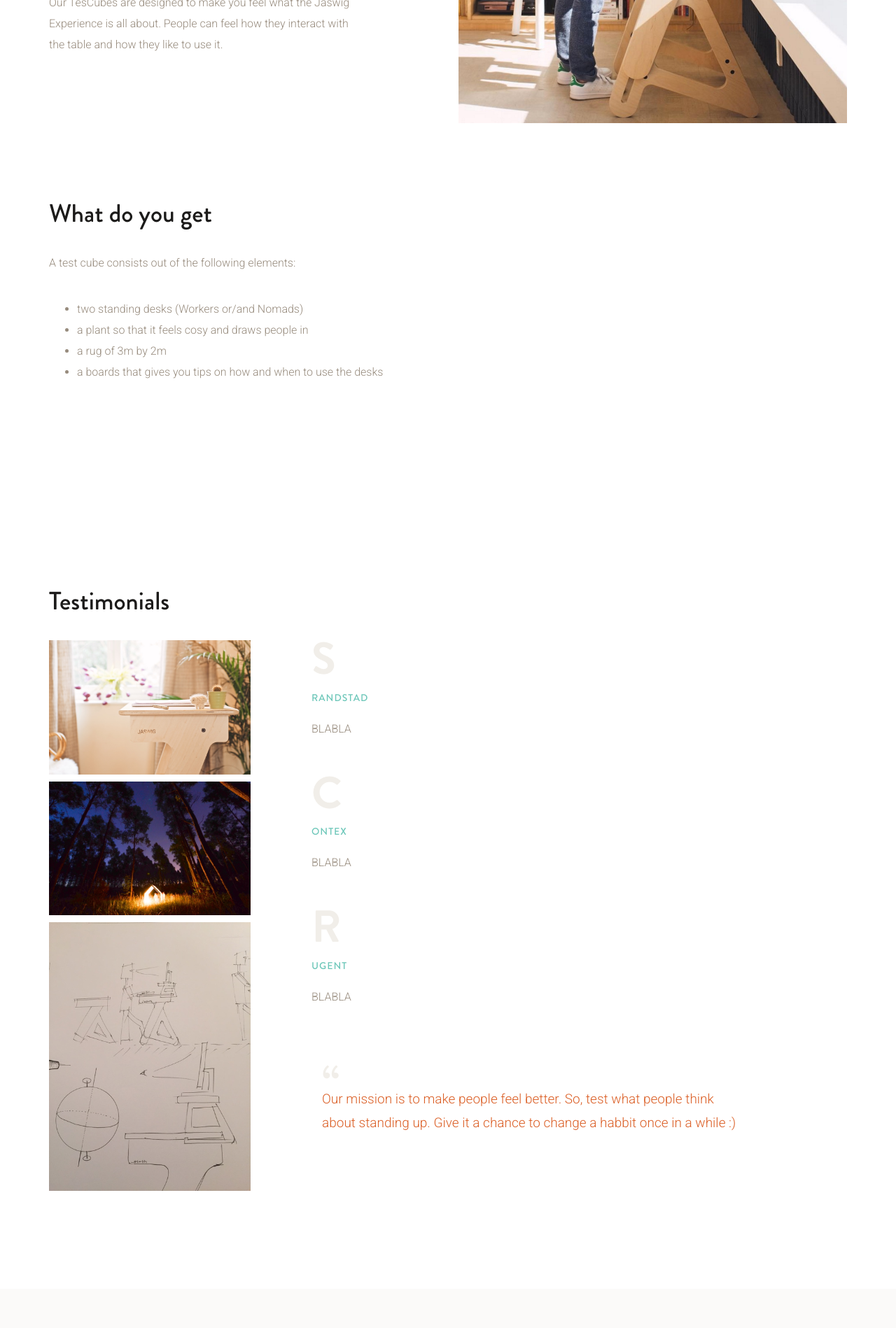
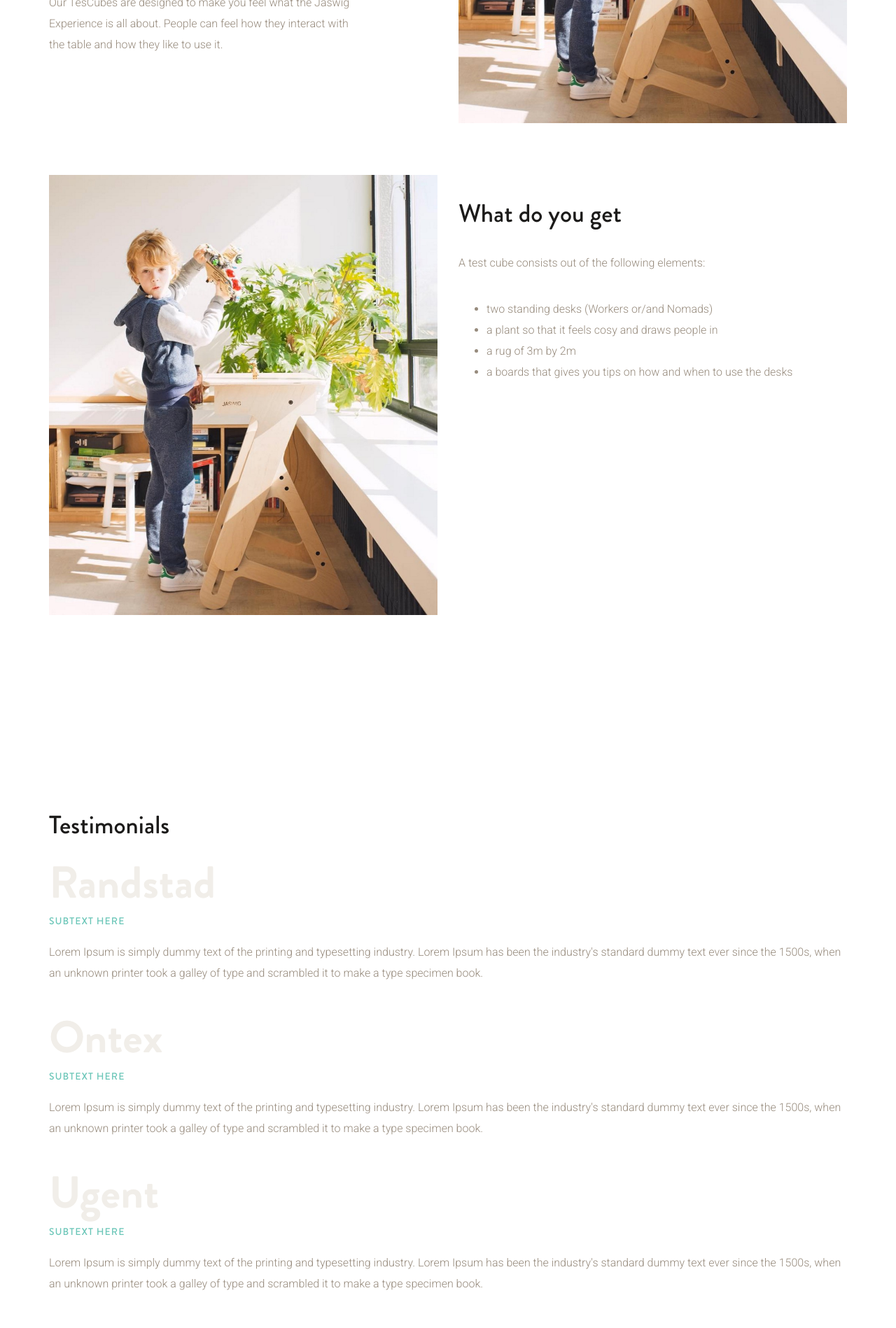
Before and after one commit to samuelrieder/jaswig.github.io, a Jekyll site: the page built from TestCube.html, in a window 1280 px wide. Shown: the part 690-2588 px from the top of the page at 70% size. Built offline with Jekyll 4.4.1, drawn with Linux system fonts in a browser that asks for light colours; nearby versions of some CDN libraries.

Commit message:
- Added .editorconfig for one code style for all developers - Testimonials wip

```diff
--- a/TestCube.html
+++ b/TestCube.html
@@ -23,7 +23,10 @@ position: 3
     </div>
   </div>
   <div class="row padding-bottom">
-    <div class="col-xs-12">
+    <div class="col-xs-12 col-md-6">
+      <img src="/images/standing-desk-for-kids.jpg" alt="">
+    </div>
+    <div class="col-xs-12 col-md-6">
       <h2>What do you get</h2>
       <p>
         A test cube consists out of the following elements:
@@ -38,48 +41,59 @@ position: 3
   </div>
 </div>
 
-<div class="values">
+
+<div class="values testcube-testimonials">
+
   <div class="container">
+    <h2>Testimonials</h2>
+
+    <div class="testcube-testimonials__list">
       <div class="row">
-      <div class="col-xs-12">
-        <h2>Testimonials</h2>
-      </div>
-    </div>
-    <div class="row">
-      <div class="values-images col-xs-12 col-md-4">
-        <img src="/images/responsibility.jpg" alt="">
-        <img src="/images/community.jpg" alt="">
-        <img src="/images/simplicity.jpg" alt="">
-      </div>
-      <div class="col-xs-12 col-md-8">
-        <div class="row">
+        <div class="col-xs-12 col-md-12">
           <div class="value">
-              <span class="value-sign">S</span>
-              <h4 class="upper">Randstad</h4>
-              <p>BLABLA
+            <span class="value-sign">Randstad</span>
+            <h4 class="upper">Subtext here</h4>
+            <p>
+              Lorem Ipsum is simply dummy text of the printing and typesetting industry. Lorem Ipsum has been the industry's standard dummy text ever since the 1500s, when an unknown printer took a galley of type and scrambled it to make a type specimen book.
             </p>
           </div>
           <div class="value">
-              <span class="value-sign">C</span>
-              <h4 class="upper">Ontex</h4>
-              <p>BLABLA
+            <span class="value-sign">Ontex</span>
+            <h4 class="upper">Subtext here</h4>
+            <p>
+              Lorem Ipsum is simply dummy text of the printing and typesetting industry. Lorem Ipsum has been the industry's standard dummy text ever since the 1500s, when an unknown printer took a galley of type and scrambled it to make a type specimen book.
             </p>
           </div>
           <div class="value">
-              <span class="value-sign">R</span>
-              <h4 class="upper">Ugent</h4>
-              <p>BLABLA</p>
+            <span class="value-sign">Ugent</span>
+            <h4 class="upper">Subtext here</h4>
+            <p>
+              Lorem Ipsum is simply dummy text of the printing and typesetting industry. Lorem Ipsum has been the industry's standard dummy text ever since the 1500s, when an unknown printer took a galley of type and scrambled it to make a type specimen book.
+            </p>
           </div>
         </div>
+      </div>
+    </div>
+
+    <div class="testcube-testimonials__gallery">
       <div class="row">
-          <div class="values-quote col-xs-12">
-            <span class="values-quote-sign">&ldquo;</span>
-            <p>Our mission is to make people feel better. So, test what people think about standing up. Give it a chance to change a habbit once in a while :)</p>
+        <div class="col-xs-12 col-md-4">
+          <img src="/images/responsibility.jpg" alt="">
+        </div>
+        <div class="col-xs-12 col-md-4">
+          <img src="/images/community.jpg" alt="">
+        </div>
+        <div class="col-xs-12 col-md-4">
+          <img src="/images/simplicity.jpg" alt="">
         </div>
       </div>
     </div>
   </div>
 </div>
+
+<div class="values-quote col-xs-12">
+  <span class="values-quote-sign">&ldquo;</span>
+  <p>Our mission is to make people feel better. So, test what people think about standing up. Give it a chance to change a habbit once in a while :)</p>
 </div>
 
 <div class="team">
--- /dev/null
+++ b/_sass/jaswig/_testcube-testimonials.scss
@@ -0,0 +1,15 @@
+.testcube-testimonials {
+
+  &__list {
+    p {
+      max-width: 100%;
+    }
+  }
+
+
+  &__gallery {
+    img {
+      max-width: 100%;
+    }
+  }
+}
--- a/css/main.scss
+++ b/css/main.scss
@@ -24,4 +24,5 @@
 @import "jaswig/values";
 @import "jaswig/video-modal";
 @import "jaswig/why-jaswig";
+@import "jaswig/testcube-testimonials";
 @import "scroll-desk"
```
Also changed, not shown: 1 other file. Lines whose indentation alone changed are shown as unchanged.
